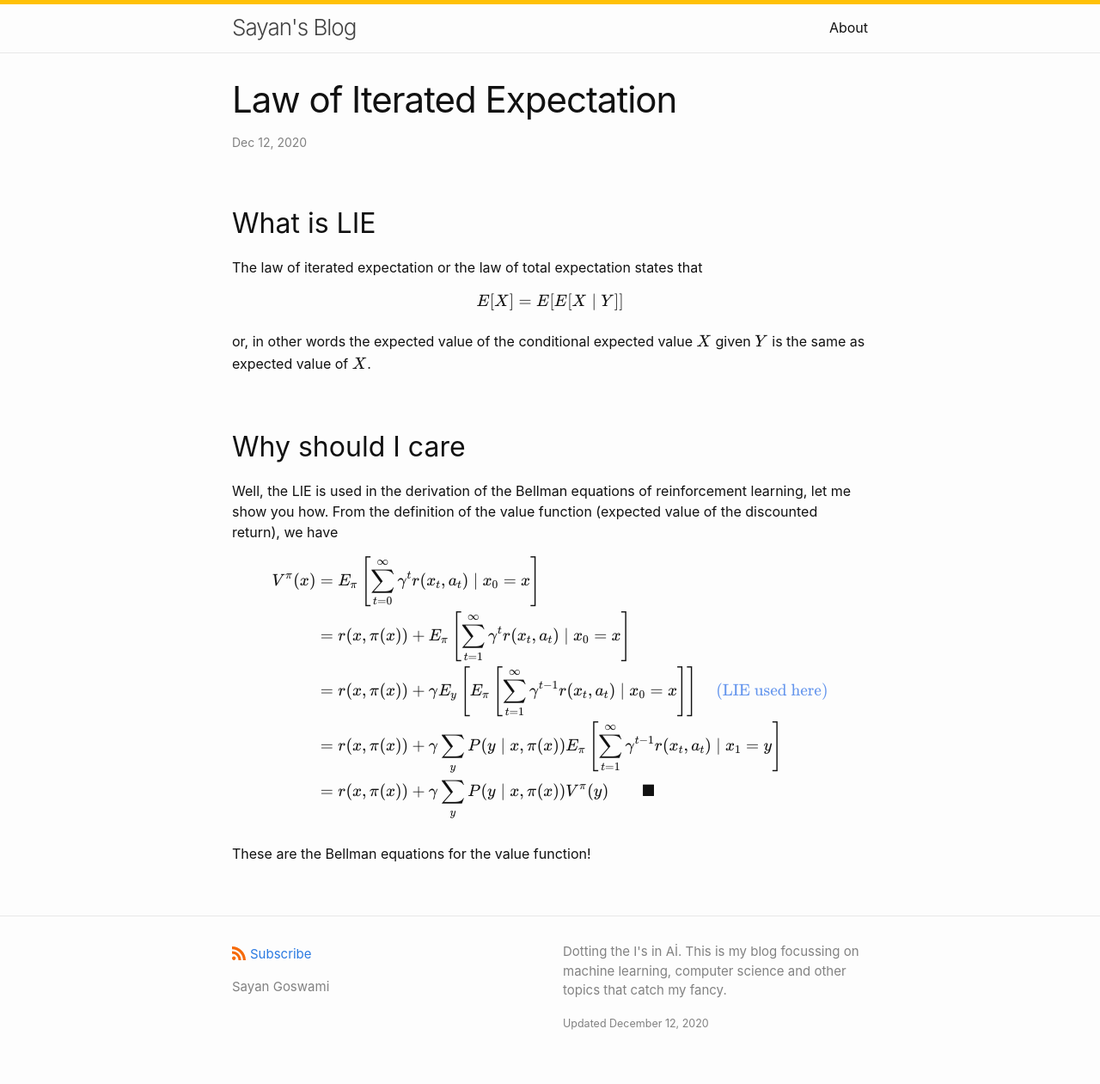
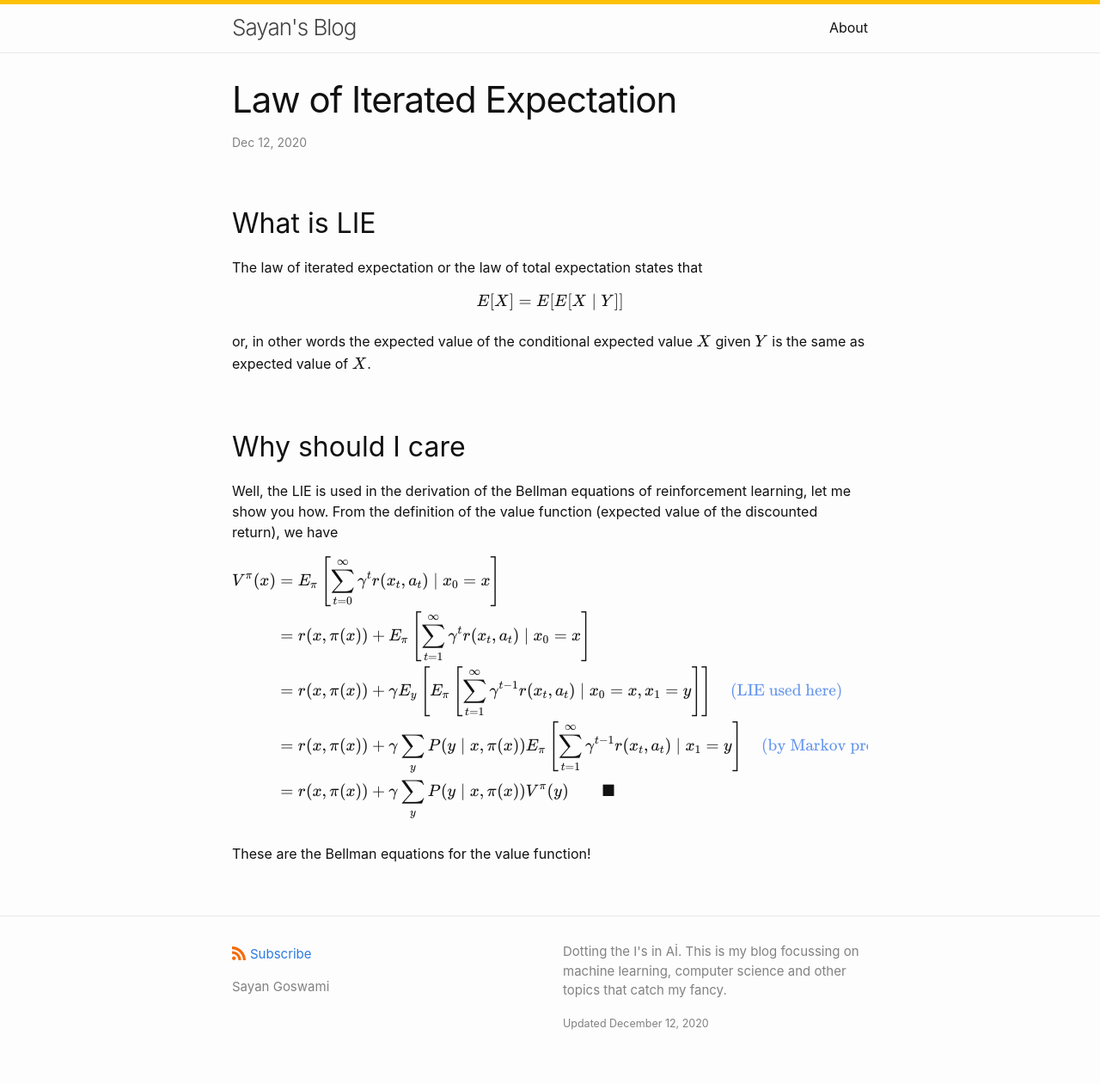
Before and after one commit to say4n/blog, a Jekyll site: the page built from _posts/2020-12-12-lie.md, in a window 1280 px wide. Shown: the whole page at 86% size. Built offline with Jekyll 4.4.1, drawn with Linux system fonts in a browser that asks for light colours.

Commit message:
Fix LIE.

```diff
--- a/_posts/2020-12-12-lie.md
+++ b/_posts/2020-12-12-lie.md
@@ -22,8 +22,8 @@ $$
 \begin{aligned}
 V^\pi (x) & = E_\pi \left[\sum_{t=0}^{\infty} {\gamma ^ t r(x_t, a_t) \mid x_0 = x} \right]\\
 & = r(x, \pi(x)) + E_\pi \left[ \sum_{t=1}^{\infty} {\gamma ^ t r(x_t, a_t) \mid x_0 = x} \right]\\
-& = r(x, \pi(x)) + \gamma E_y \left[ E_\pi \left[ \sum_{t=1}^{\infty} {\gamma ^ {t - 1} r(x_t, a_t) \mid x_0 = x} \right] \right] \quad \color{CornflowerBlue}{\text{(LIE used here)}}\\
-& = r(x, \pi(x)) + \gamma \sum_y {P(y \mid x, \pi (x))} E_\pi \left[ \sum_{t=1}^{\infty} {\gamma ^ {t - 1} r(x_t, a_t) \mid x_1 = y} \right]\\
+& = r(x, \pi(x)) + \gamma E_y \left[ E_\pi \left[ \sum_{t=1}^{\infty} {\gamma ^ {t - 1} r(x_t, a_t) \mid x_0 = x, x_1 = y} \right] \right] \quad \color{CornflowerBlue}{\text{(LIE used here)}}\\
+& = r(x, \pi(x)) + \gamma \sum_y {P(y \mid x, \pi (x))} E_\pi \left[ \sum_{t=1}^{\infty} {\gamma ^ {t - 1} r(x_t, a_t) \mid x_1 = y} \right] \quad \color{CornflowerBlue}{\text{(by Markov property)}}\\
 & = r(x, \pi(x)) + \gamma \sum_y {P(y \mid x, \pi (x))} V^\pi (y) \qquad \blacksquare
 \end{aligned}
 $$
```
